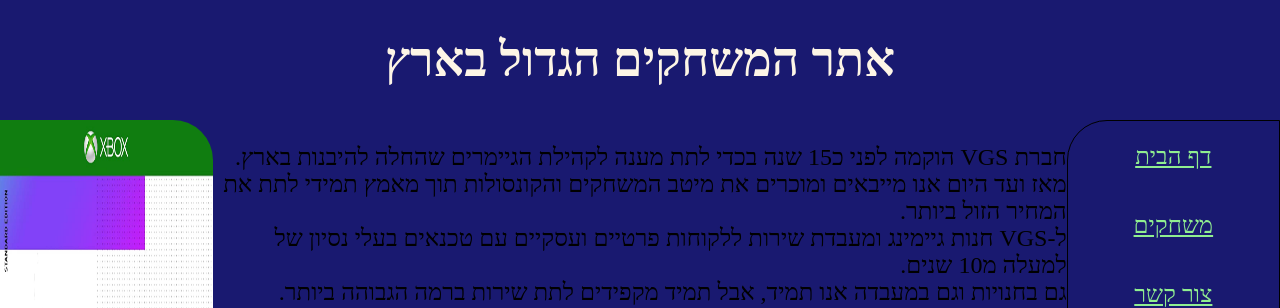
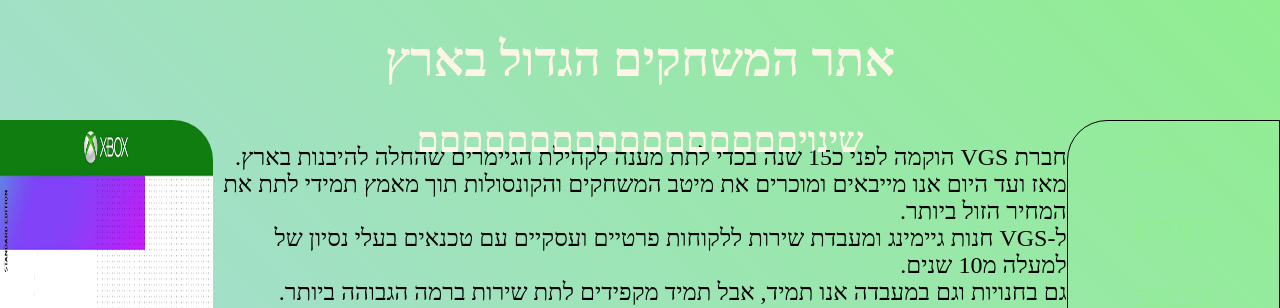
Before and after one commit to amittmor/GameStore, a plain HTML site: page index.html in a window 1280 px wide. Shown: the top 308 px of the page. Drawn offline with Linux system fonts and the light colour scheme; a web font is replaced by a local one.

Commit message:
changed the backgroud color and h2

```diff
--- a/index.html
+++ b/index.html
@@ -14,6 +14,9 @@
             <h1>
                 אתר המשחקים הגדול בארץ
             </h1>
+            <h2>
+                שינויםםםםםםםםםםםםםםםםם
+            </h2>
         </header>
         <aside class="right-aside">
             <a href="/index.html">דף הבית</a>
--- a/style.css
+++ b/style.css
@@ -6,7 +6,8 @@ html, body {
     margin: 0;
     padding: 0;
     height: 100%;
-    background-color: midnightblue;
+    /* background-color: midnightblue; */
+    background-image: linear-gradient(45deg, lightblue, lightgreen);
 }
 
 .page {
```
